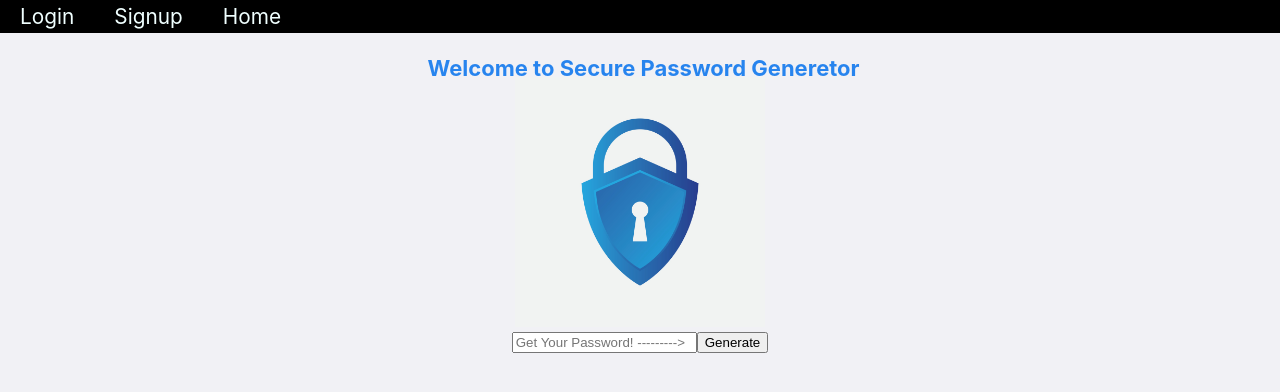
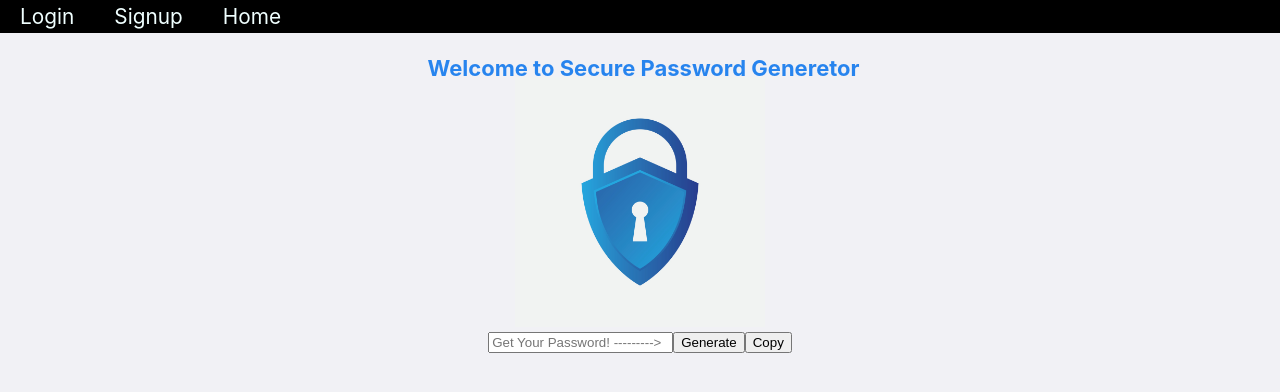
Before and after one commit to etopcuoglu95/passwordgenerator, a React (Create React App) app in the folder frontend/: page / in a window 1280 px wide. Shown: the top 392 px of the page. Built offline with nearby package versions, Linux system fonts and the light colour scheme; the HTML template or start-up script is replaced by a standard one.

Commit message:
added wip copy

```diff
--- a/frontend/src/Components/Generator.js
+++ b/frontend/src/Components/Generator.js
@@ -2,6 +2,7 @@ import React from 'react';
 import {Formik, Form, Field, ErrorMessage} from 'formik';
 import '../index.css'
 
+// Might do with container instead of forms.
 function Generetor()
 {
   return (
@@ -15,6 +16,11 @@ function Generetor()
           />
 
         <button type="submit">Generate</button>
+        <button
+        onClick={() =>  navigator.clipboard.writeText('Copy this text to clipboard')}
+        >
+        Copy
+        </button>
         </Form>
       </Formik>
     </div>
```
